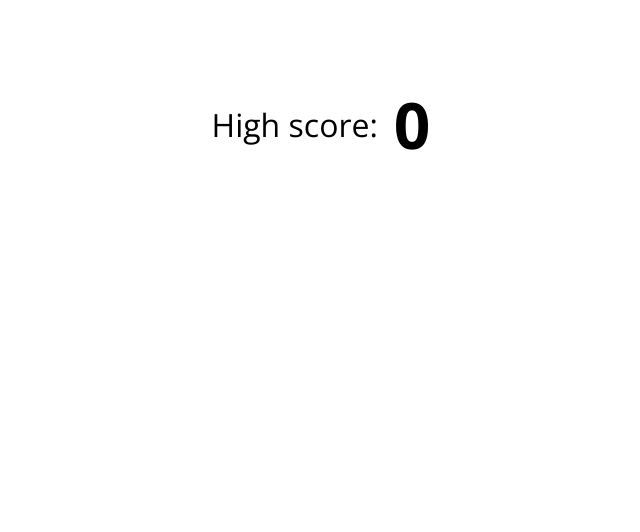
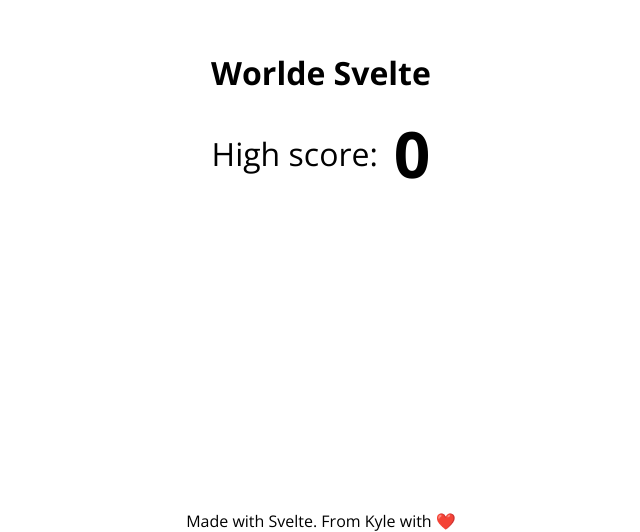
Before and after one commit to blackparadise0407/wordle-svelte, a Svelte app: page / in a window 1280 px wide. Shown: the part 268-800 px from the top of the page, without its empty margins (319-959 px from the left). Built offline with nearby package versions, Linux system fonts and the light colour scheme.

Commit message:
Add footer

```diff
--- a/src/App.svelte
+++ b/src/App.svelte
@@ -6,6 +6,7 @@
   import Board from "./lib/Board.svelte";
   import ToastProvider from "./lib/ToastProvider.svelte";
   import Score from "./lib/Score.svelte";
+  import Footer from "./lib/Footer.svelte";
 
   import "./index.css";
 
@@ -22,14 +23,21 @@
 </script>
 
 <main>
+  <h1>Worlde Svelte</h1>
   <Score />
   {#if !!word}
     <Board target={word} onNextWord={handleRandomNextWord} />
   {/if}
   <ToastProvider />
+  <Footer />
 </main>
 
 <style>
+  h1 {
+    text-align: center;
+    margin-bottom: 1rem;
+  }
+
   main {
     display: grid;
     place-content: center;
--- a/src/index.css
+++ b/src/index.css
@@ -17,11 +17,12 @@
 }
 
 button {
+  padding: 10px 20px;
+  font-family: "Open Sans", sans-serif;
   font-size: 1.2em;
-  padding: 10px 20px;
+  font-weight: 600;
   border-radius: 8px;
-  font-weight: 600;
-  box-shadow: 0px 0px 10px -5px #979797;
+  box-shadow: 0px 0px 10px -5px #b74848;
   cursor: pointer;
   border: none;
   outline: none;
@@ -34,10 +35,10 @@
 
 button.primary {
   color: #fff;
-  background-color: #3a49ff;
+  background-color: #c15757;
 }
 
 button.primary:focus,
 button.primary:focus-visible {
-  outline: 3px solid #c9cdff;
+  outline: 3px solid #ecb7b7;
 }
--- /dev/null
+++ b/src/lib/Footer.svelte
@@ -0,0 +1,13 @@
+<footer>
+  <p>Made with Svelte. From Kyle with ❤️</p>
+</footer>
+
+<style>
+  footer p {
+    position: fixed;
+    width: 100vw;
+    left: 0;
+    bottom: 0;
+    text-align: center;
+  }
+</style>
```
